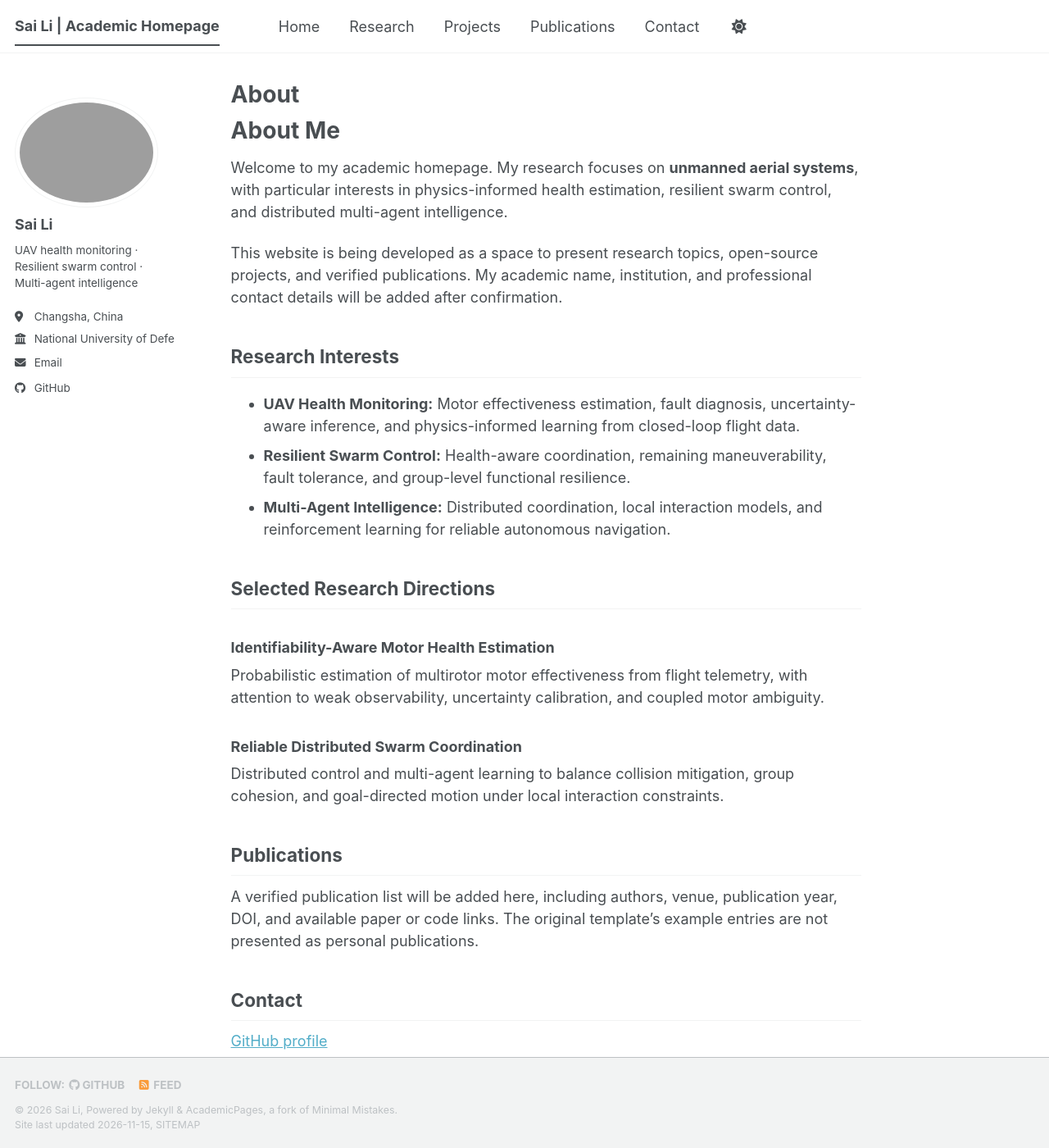
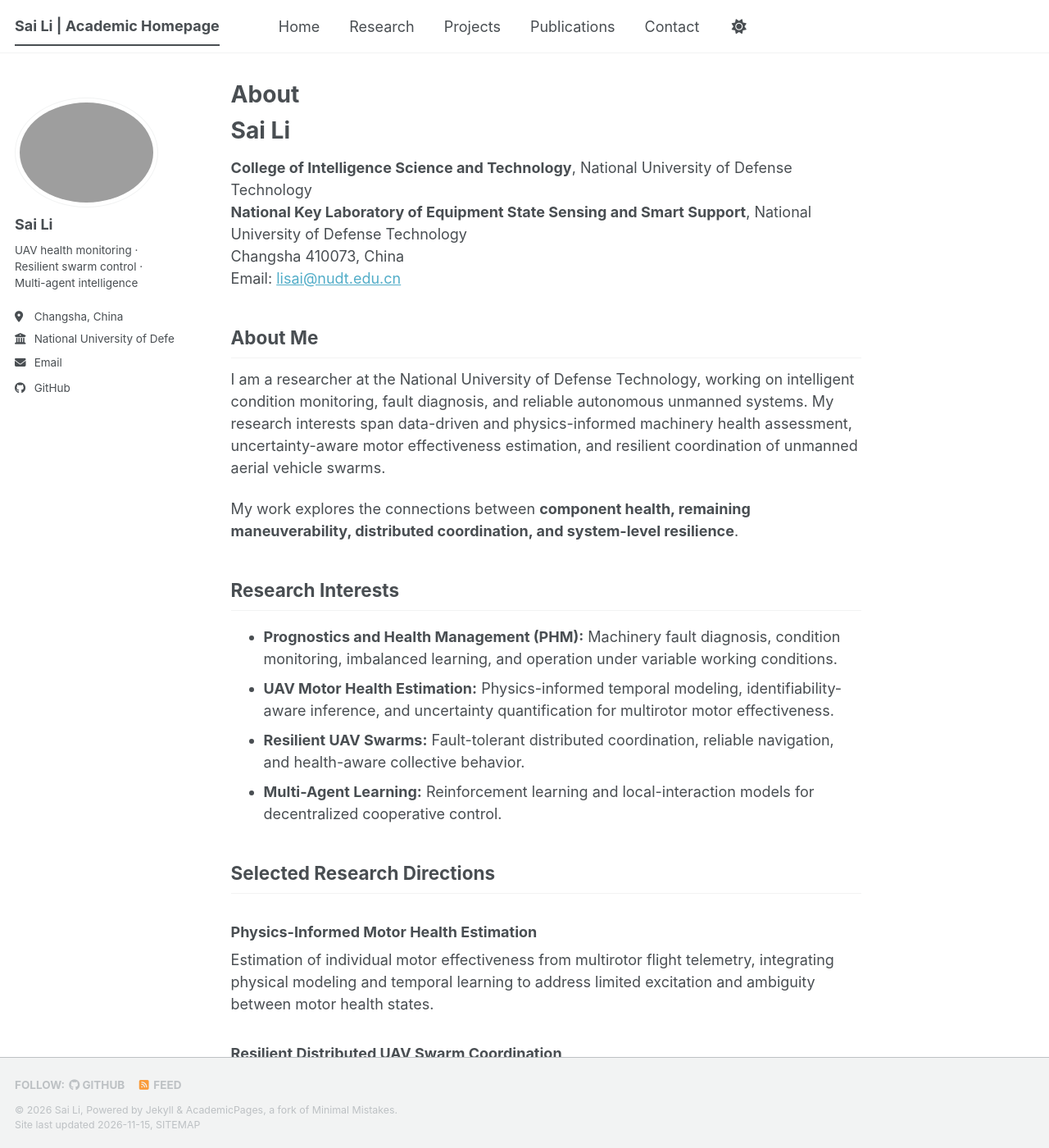
Before and after one commit to HWEHIH/HWEHIH.github.io, a Jekyll site: the page built from _pages/about.md, in a window 1280 px wide and 1400 px high. Shown: the whole window at 82% size. Built offline with Jekyll 4.4.1, drawn with Linux system fonts in a browser that asks for light colours; a script bundle is joined from its source files by our own code; a style sheet for code colours, icons or effects is not loaded; some of the changed text lies outside the part shown.

Commit message:
Publish academic biography and selected verified-user-supplied publications

```diff
--- a/_pages/about.md
+++ b/_pages/about.md
@@ -7,34 +7,59 @@ redirect_from:
   - /about.html
 ---
 
-# About Me
+# Sai Li
 
-Welcome to my academic homepage. My research focuses on **unmanned aerial systems**, with particular interests in physics-informed health estimation, resilient swarm control, and distributed multi-agent intelligence.
+**College of Intelligence Science and Technology**, National University of Defense Technology
+**National Key Laboratory of Equipment State Sensing and Smart Support**, National University of Defense Technology
+Changsha 410073, China
+Email: [lisai@nudt.edu.cn](mailto:lisai@nudt.edu.cn)
 
-This website is being developed as a space to present research topics, open-source projects, and verified publications. My academic name, institution, and professional contact details will be added after confirmation.
+## About Me
+
+I am a researcher at the National University of Defense Technology, working on intelligent condition monitoring, fault diagnosis, and reliable autonomous unmanned systems. My research interests span data-driven and physics-informed machinery health assessment, uncertainty-aware motor effectiveness estimation, and resilient coordination of unmanned aerial vehicle swarms.
+
+My work explores the connections between **component health, remaining maneuverability, distributed coordination, and system-level resilience**.
 
 ## Research Interests {#research}
 
-- **UAV Health Monitoring:** Motor effectiveness estimation, fault diagnosis, uncertainty-aware inference, and physics-informed learning from closed-loop flight data.
-- **Resilient Swarm Control:** Health-aware coordination, remaining maneuverability, fault tolerance, and group-level functional resilience.
-- **Multi-Agent Intelligence:** Distributed coordination, local interaction models, and reinforcement learning for reliable autonomous navigation.
+- **Prognostics and Health Management (PHM):** Machinery fault diagnosis, condition monitoring, imbalanced learning, and operation under variable working conditions.
+- **UAV Motor Health Estimation:** Physics-informed temporal modeling, identifiability-aware inference, and uncertainty quantification for multirotor motor effectiveness.
+- **Resilient UAV Swarms:** Fault-tolerant distributed coordination, reliable navigation, and health-aware collective behavior.
+- **Multi-Agent Learning:** Reinforcement learning and local-interaction models for decentralized cooperative control.
 
 ## Selected Research Directions {#projects}
 
-### Identifiability-Aware Motor Health Estimation
+### Physics-Informed Motor Health Estimation
 
-Probabilistic estimation of multirotor motor effectiveness from flight telemetry, with attention to weak observability, uncertainty calibration, and coupled motor ambiguity.
+Estimation of individual motor effectiveness from multirotor flight telemetry, integrating physical modeling and temporal learning to address limited excitation and ambiguity between motor health states.
 
-### Reliable Distributed Swarm Coordination
+### Resilient Distributed UAV Swarm Coordination
 
-Distributed control and multi-agent learning to balance collision mitigation, group cohesion, and goal-directed motion under local interaction constraints.
+Distributed swarm coordination under local sensing, addressing collision avoidance, group cohesion, and goal-directed navigation through physically grounded interaction and multi-agent learning.
 
-## Publications {#publications}
+### Intelligent Machinery Fault Diagnosis
 
-A verified publication list will be added here, including authors, venue, publication year, DOI, and available paper or code links. The original template's example entries are not presented as personal publications.
+Data-driven bearing health assessment under class imbalance, limited labels, and variable operating speed, including applications to rotating machinery and wind turbine systems.
+
+## Selected Publications {#publications}
+
+**Conference Paper and Award**
+
+- **Sai Li**, Xiao Wang, Guanghan Bai, Junyong Tao. "Physics-Informed Hybrid Temporal Network for Motor Health Estimation in Multi-copter Unmanned Aerial Vehicles." *2026 Global Reliability and Prognostics and Health Management (PHM-Ji'nan)*, 2026. **Best Paper Award.**
+
+**Journal Articles**
+
+- **Sai Li**, Yanfeng Peng, Yong Guo, et al. "Rolling Bearing Fault Diagnosis Under Data Imbalance and Variable Speed Based on Adaptive Clustering Weighted Oversampling." *Expert Systems with Applications*, 2024.
+- **Sai Li**, Yanfeng Peng, Guangfu Bin, et al. "Research on Bearing Fault Diagnosis Method Based on CJBM with Semi-Supervised and Imbalanced Data." *Nonlinear Dynamics*, 2024.
+- **Sai Li**, Y. Peng, G. Bin. "Prediction of Wind Turbine Blades Icing Based on CJBM With Imbalanced Data." *IEEE Sensors Journal*, 2023.
+
+[View all publications and other academic outputs](/publications/)
 
 ## Contact {#contact}
 
-[GitHub profile](https://github.com/HWEHIH)
+College of Intelligence Science and Technology
+National University of Defense Technology
+Changsha 410073, China
 
-*Academic affiliation and institutional email: to be added.*
+- **Email:** [lisai@nudt.edu.cn](mailto:lisai@nudt.edu.cn)
+- **GitHub:** [HWEHIH](https://github.com/HWEHIH)
```
